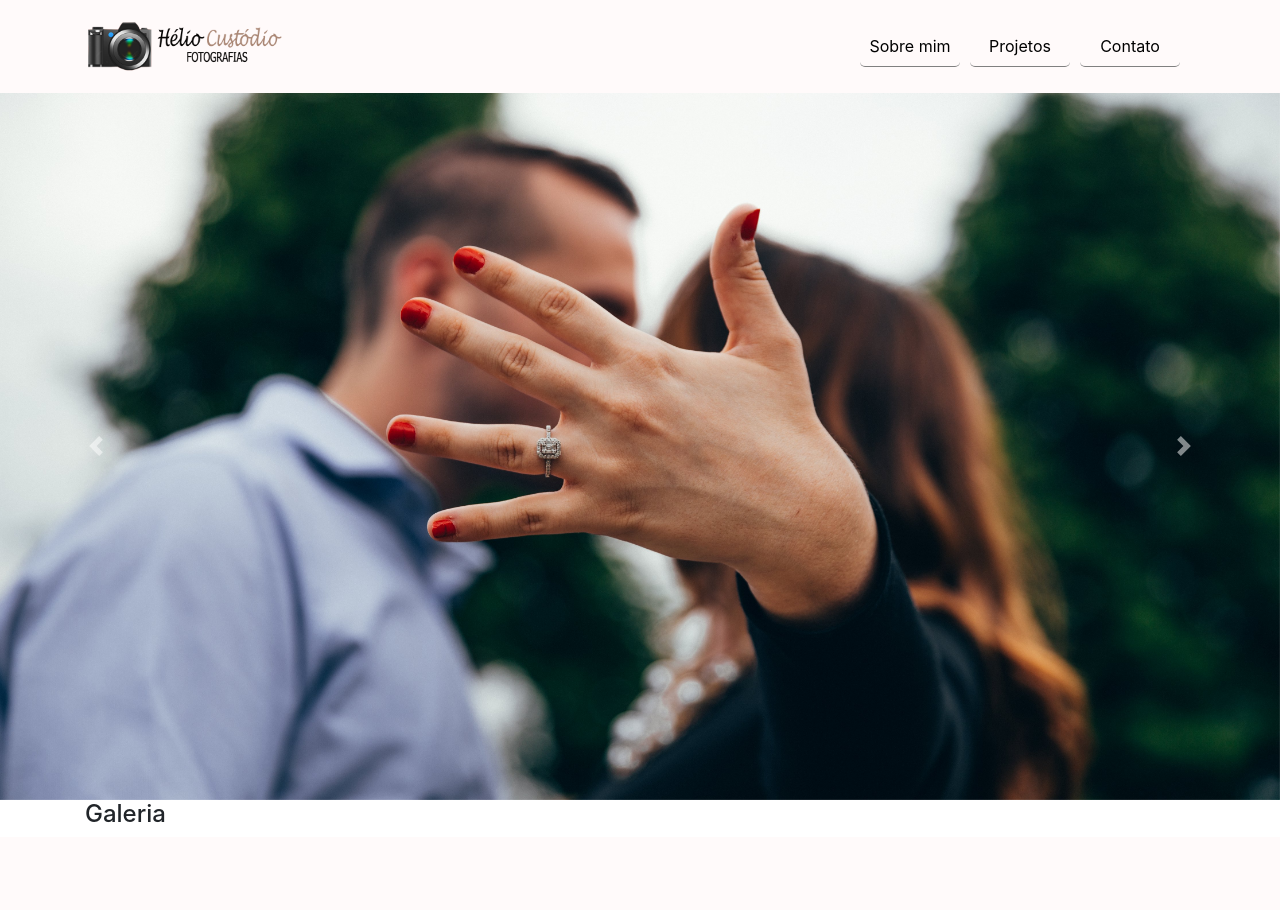
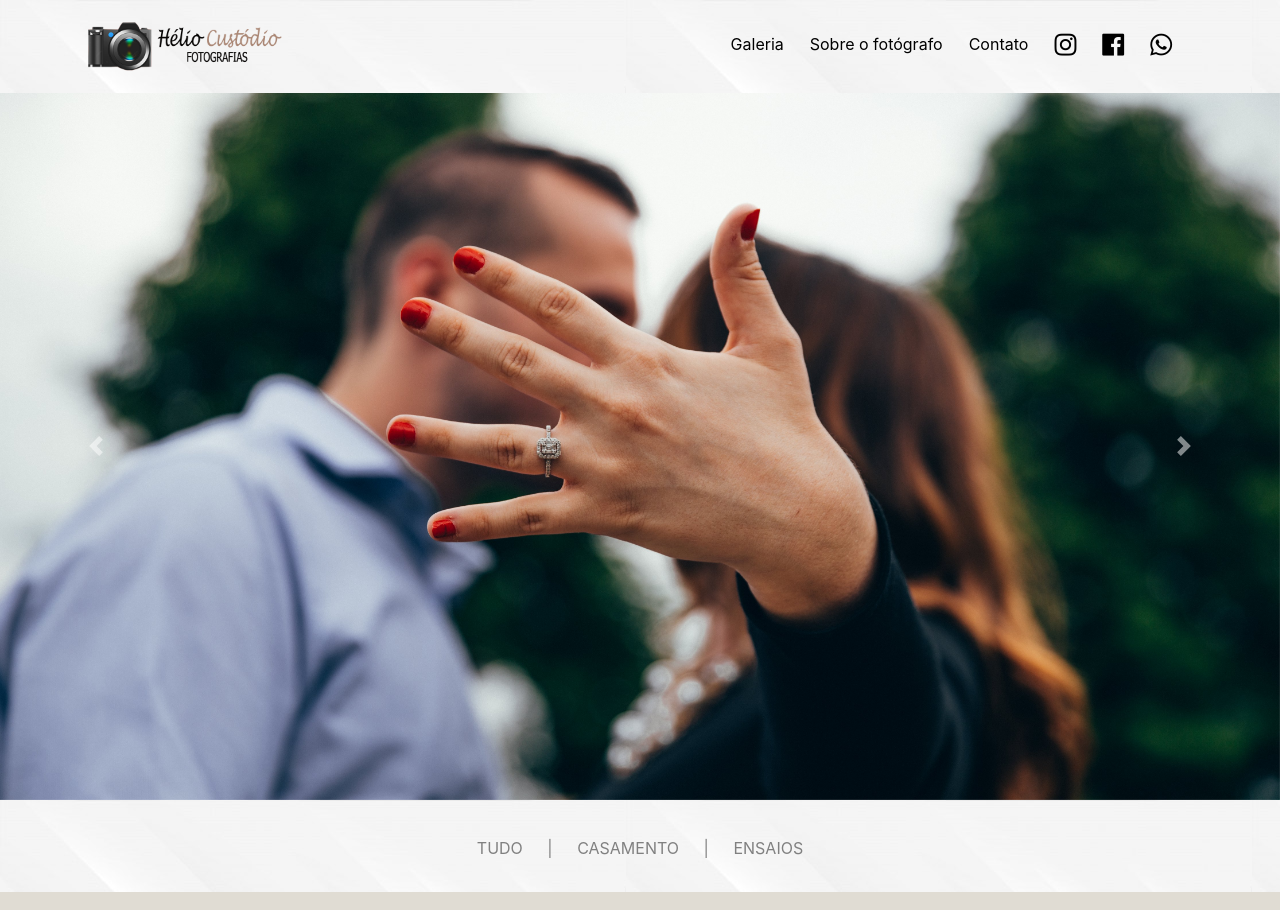
Before and after one commit to joaov-rizzardo/heliocustodio-fotografias, a PHP site: page / in a window 1280 px wide. Shown: the top 910 px of the page. Before the commit the page ends 822 px from the top, so only its background shows below. Run offline with PHP 8.4, Linux system fonts and the light colour scheme; some libraries are stand-ins or nearby versions.

Commit message:
Add files via upload

```diff
--- a/css/estilo.css
+++ b/css/estilo.css
@@ -1,4 +1,9 @@
 @charset "UTF-8";
+* {
+  margin: 0;
+  padding: 0;
+}
+
 /*Modal*/
 .modal-galeria {
   width: 100vw;
@@ -42,7 +47,7 @@
 /*Navegação*/
 #navegacao {
   width: 100%;
-  background: #fffafa;
+  background: url("../img/fundo.jpg");
   position: fixed;
   top: 0;
   z-index: 1;
@@ -52,9 +57,6 @@
 }
 #navegacao ul li a {
   color: black;
-  border-bottom: 0.5px solid gray;
-  border-radius: 5px;
-  width: 100px;
   margin: 0 5px;
   text-align: center;
 }
@@ -77,4 +79,45 @@
   cursor: pointer;
 }
 
+/*Galeria*/
+#galeria {
+  padding-top: 20px;
+  background: url("../img/fundo.jpg");
+}
+#galeria ul li {
+  display: inline;
+  list-style: none;
+  margin: 10px;
+  color: gray;
+}
+#galeria ul li a {
+  color: gray;
+}
+#galeria ul li a:hover {
+  color: #aa8775;
+  text-decoration: none;
+}
+
+.imagem-galeria {
+  background: #e0dcd3;
+  padding: 20px 0;
+}
+.imagem-galeria img {
+  width: 300px;
+  height: 300px;
+  object-fit: cover;
+  object-position: center;
+  transition: all 0.4s;
+}
+.imagem-galeria img:hover {
+  transform: scale(1.05);
+  filter: grayscale(0.3);
+}
+.imagem-galeria .card-img {
+  width: 300px;
+  height: 300px;
+  overflow: hidden;
+  margin-bottom: 20px;
+}
+
 /*# sourceMappingURL=estilo.css.map */
--- a/index.php
+++ b/index.php
@@ -5,7 +5,7 @@
     <meta charset="UTF-8">
     <meta http-equiv="X-UA-Compatible" content="IE=edge">
     <meta name="viewport" content="width=device-width, initial-scale=1.0">
-    <title>Fotográfo</title>
+    <title>Hélio Custódio - Fotografias</title>
 
     <link rel="icon" href="img/icon.png">
     <link rel="stylesheet" href="css/estilo.css">
@@ -22,7 +22,7 @@
 
 <body>
     <div class="modal-galeria">
-    <span id="botao-close">&times;</span>
+        <span id="botao-close">&times;</span>
         <div class="conteudo-modal">
             <img id="modal-imagem" src="img/foto1.jpg" alt="">
         </div>
@@ -39,22 +39,33 @@
                     <ul class="navbar-nav ml-auto">
 
                         <li class="nav-item">
-                            <a class="nav-link" href="#sobreMim">Sobre mim</a>
+                            <a class="nav-link" href="#sobreMim">Galeria</a>
                         </li>
 
                         <li class="nav-item">
-                            <a class="nav-link" href="#projetos">Projetos</a>
+                            <a class="nav-link" href="#projetos">Sobre o fotógrafo</a>
                         </li>
 
                         <li class="nav-item">
                             <a class="nav-link" href="#contato">Contato</a>
+                        </li>
+
+                        <li class="nav-item">
+                            <a class="nav-link" href="#contato"><i style="font-size: 25px;" class="fab fa-instagram"></i></a>
+                        </li>
+
+                        <li class="nav-item">
+                            <a class="nav-link" href="#contato"><i style="font-size: 25px;" class="fab fa-facebook"></i></a>
+                        </li>
+
+                         <li class="nav-item">
+                            <a class="nav-link" href="#contato"><i style="font-size: 25px;" class="fab fa-whatsapp"></i></a>
                         </li>
                     </ul>
                 </div>
             </div>
         </nav>
     </header>
-
 
     <section id="fotos-destaque">
         <div id="carouselExampleFade" class="carousel slide carousel-fade" data-ride="carousel">
@@ -64,15 +75,15 @@
                 </div>
 
                 <div class="carousel-item">
-                    <img class="imagens"  src="img/foto2.jpg">
+                    <img class="imagens" src="img/foto2.jpg">
                 </div>
 
                 <div class="carousel-item">
-                    <img class="imagens"  src="img/foto3.jpg">
+                    <img class="imagens" src="img/foto3.jpg">
                 </div>
 
                 <div class="carousel-item">
-                    <img class="imagens"  src="img/foto4.jpg">
+                    <img class="imagens" src="img/foto4.jpg">
                 </div>
 
             </div>
@@ -88,9 +99,102 @@
     </section>
 
     <section id="galeria">
-        <div class="container">
-            <h4>Galeria</h4>
+        <div class="d-flex justify-content-center mt-3">
+            <ul>
+                <li><a href="">TUDO</a></li>
+                <li>|</li>
+                <li><a href="">CASAMENTO</a></li>
+                <li>|</li>
+                <li><a href="">ENSAIOS</a></li>
+            </ul>
         </div>
+
+        <div class="d-flex justify-content-around flex-wrap mt-3 imagem-galeria">
+            <div class="card-img">
+                <img class="imagens" src="img/foto1.jpg" alt="">
+            </div>
+
+            <div class="card-img">
+                <img class="imagens" src="img/foto2.jpg" alt="">
+            </div>
+
+            <div class="card-img">
+                <img class="imagens" src="img/foto3.jpg" alt="">
+            </div>
+
+            <div class="card-img">
+                <img class="imagens" src="img/foto4.jpg" alt="">
+            </div>
+
+            <div class="card-img">
+                <img class="imagens" src="img/foto1.jpg" alt="">
+            </div>
+
+            <div class="card-img">
+                <img class="imagens" src="img/foto2.jpg" alt="">
+            </div>
+
+            <div class="card-img">
+                <img class="imagens" src="img/foto3.jpg" alt="">
+            </div>
+
+            <div class="card-img">
+                <img class="imagens" src="img/foto4.jpg" alt="">
+            </div>
+
+            <div class="card-img">
+                <img class="imagens" src="img/foto1.jpg" alt="">
+            </div>
+
+            <div class="card-img">
+                <img class="imagens" src="img/foto2.jpg" alt="">
+            </div>
+
+            <div class="card-img">
+                <img class="imagens" src="img/foto3.jpg" alt="">
+            </div>
+
+            <div class="card-img">
+                <img class="imagens" src="img/foto4.jpg" alt="">
+            </div>
+
+            <div class="card-img">
+                <img class="imagens" src="img/foto1.jpg" alt="">
+            </div>
+
+            <div class="card-img">
+                <img class="imagens" src="img/foto2.jpg" alt="">
+            </div>
+
+            <div class="card-img">
+                <img class="imagens" src="img/foto3.jpg" alt="">
+            </div>
+
+            <div class="card-img">
+                <img class="imagens" src="img/foto4.jpg" alt="">
+            </div>
+
+            <div class="card-img">
+                <img class="imagens" src="img/foto1.jpg" alt="">
+            </div>
+
+            <div class="card-img">
+                <img class="imagens" src="img/foto2.jpg" alt="">
+            </div>
+
+            <div class="card-img">
+                <img class="imagens" src="img/foto3.jpg" alt="">
+            </div>
+
+            <div class="card-img">
+                <img class="imagens" src="img/foto4.jpg" alt="">
+            </div>
+
+        </div>
+
+
+
+
 
     </section>
 </body>
--- a/sass/estilo.scss
+++ b/sass/estilo.scss
@@ -1,6 +1,10 @@
 $cor-destaque: #aa8775;
 $cor-fundo: #e0dcd3;
 $gelo: #fffafa;
+*{
+    margin: 0;
+    padding: 0;
+}
 
 /*Modal*/
 .modal-galeria{
@@ -47,7 +51,7 @@ $gelo: #fffafa;
 
 #navegacao{
     width: 100%;
-    background: $gelo;
+    background: url('../img/fundo.jpg');
     position: fixed;
     top: 0;
     z-index: 1;
@@ -56,9 +60,6 @@ $gelo: #fffafa;
         padding: 10px;
         li a{
             color: black;
-            border-bottom: 0.5px solid gray;
-            border-radius: 5px;
-            width: 100px;
             margin: 0 5px;
             text-align: center;
 
@@ -87,3 +88,51 @@ $gelo: #fffafa;
 .imagens:hover{
     cursor: pointer;
 }
+
+/*Galeria*/
+#galeria{
+    padding-top: 20px;
+    background: url('../img/fundo.jpg');
+    ul li{
+        display: inline;
+        list-style: none;
+        margin: 10px;
+        color: gray;
+
+        a{
+            color:gray;
+
+            &:hover{
+                color: $cor-destaque;
+                text-decoration: none;
+            }
+        }
+    }
+
+}
+
+.imagem-galeria{
+    background: $cor-fundo;
+    padding: 20px 0;
+    img{
+        width: 300px;
+        height: 300px;
+        object-fit: cover;
+        object-position: center;
+        transition: all 0.4s;
+
+        &:hover{
+            transform: scale(1.05);
+            filter: grayscale(0.3);
+        }
+
+    }
+
+    .card-img{
+        width: 300px;
+        height: 300px;
+        overflow: hidden;
+        margin-bottom: 20px;
+
+    }
+}
```
Also changed, not shown: img/fundo.jpg (added), img/logo1.png (added), 1 other file.
